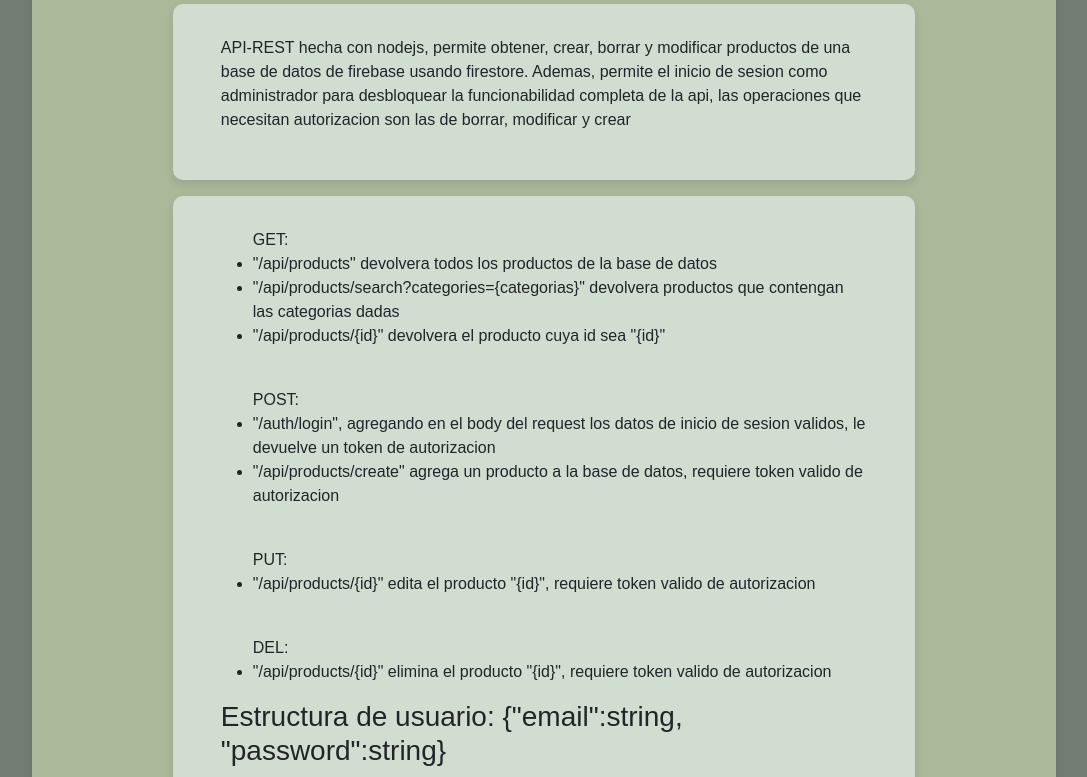
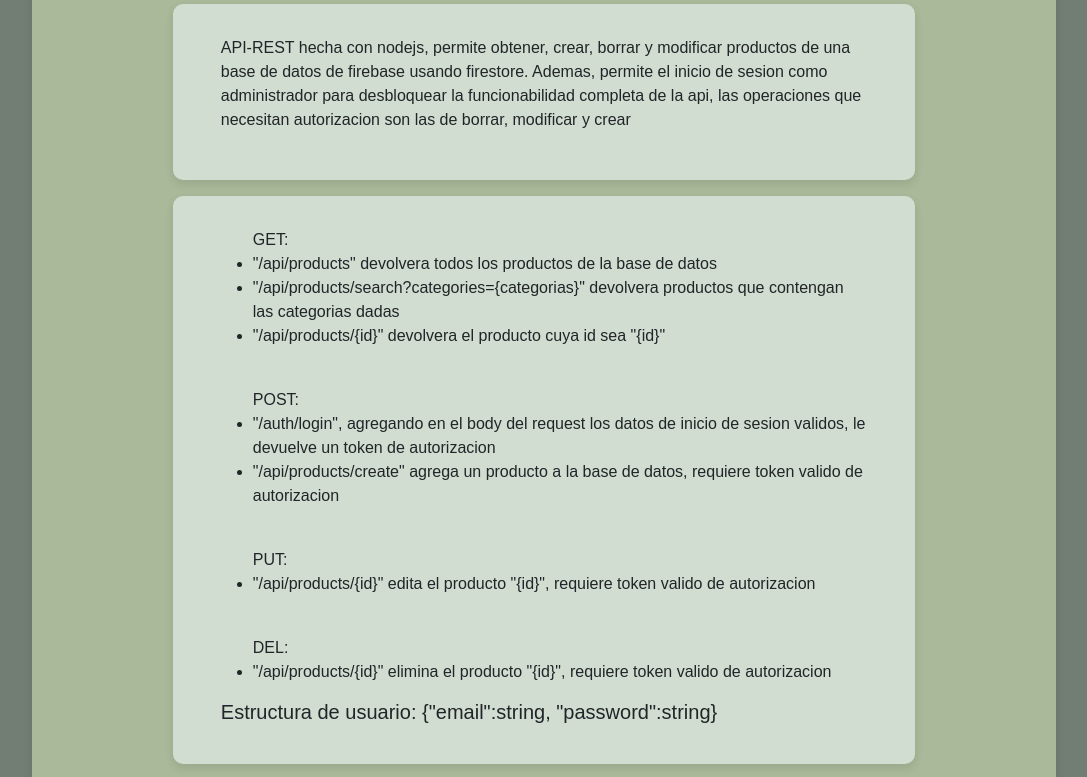
Before and after one commit to olivieri321/API-REST-PROYECTO-TT, a website: page static/index.html in a window 1280 px wide. Shown: the part 120-897 px from the top of the page, without its empty margins (96-1183 px from the left). Drawn offline with nearby package versions, Linux system fonts and the light colour scheme.

Commit message:
Update index.html

```diff
--- a/static/index.html
+++ b/static/index.html
@@ -36,7 +36,7 @@
         <ul>DEL:
             <li>"/api/products/{id}" elimina el producto "{id}", requiere token valido de autorizacion</li>
         </ul>
-        <h3> Estructura de usuario: {"email":string, "password":string}</h3>
+        <h5> Estructura de usuario: {"email":string, "password":string}</h5>
     </div>
         <ul class="contacto">
             <li>autor: Facundo Agustin Olivieri</li>
```
